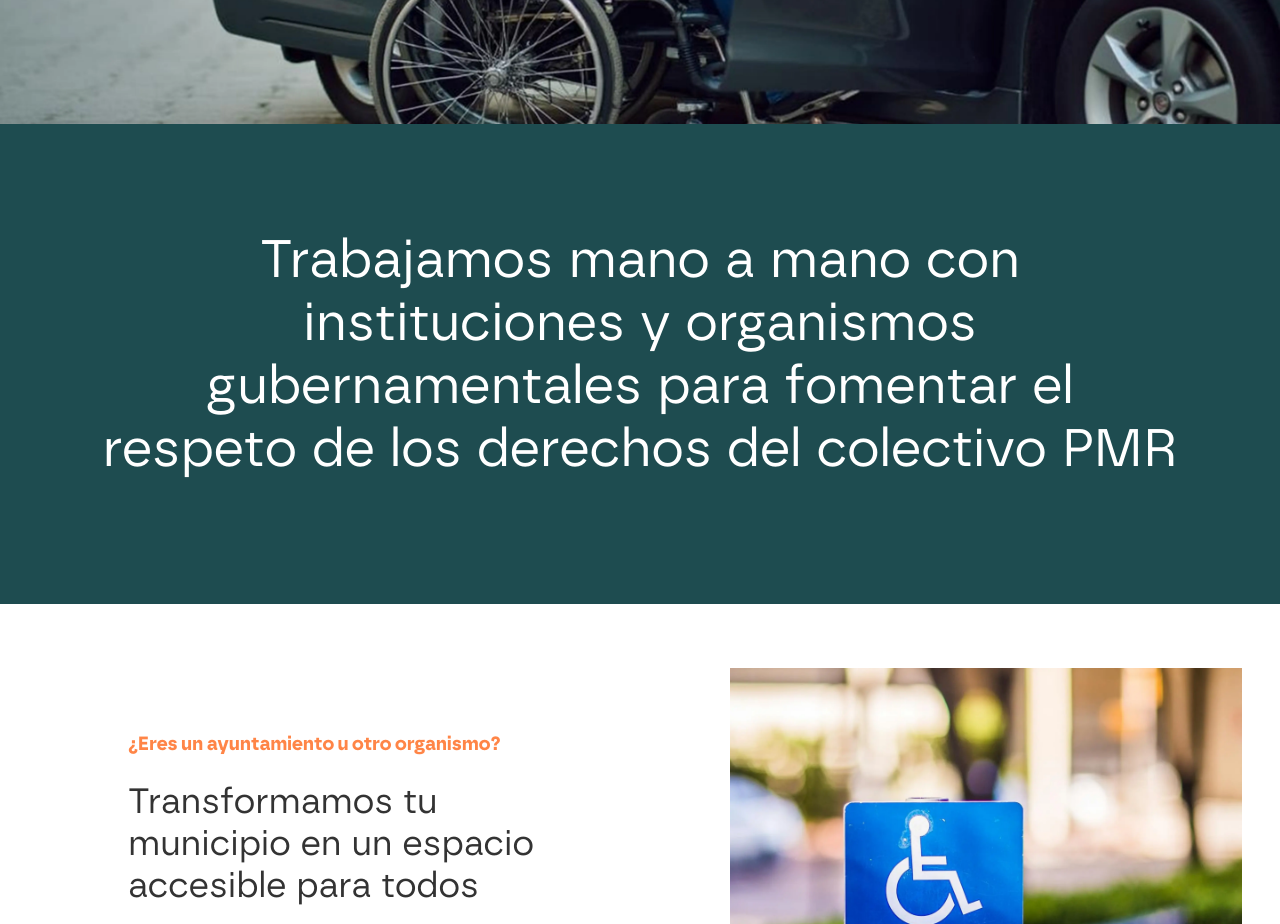
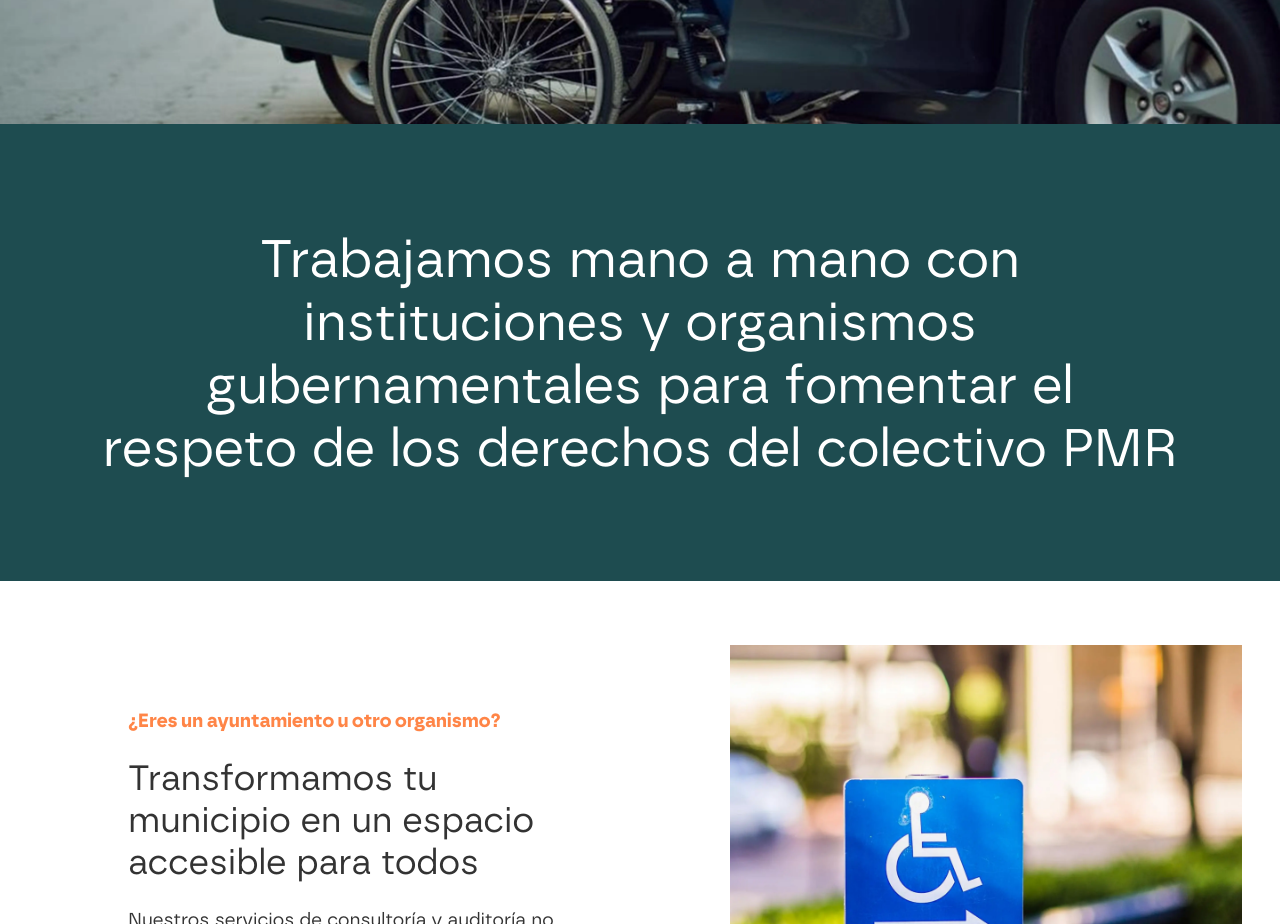
Before and after one commit to denxiik/asopmr-web, a plain HTML site: page es/index.html in a window 1280 px wide. Shown: the part 4280-5204 px from the top of the page. Drawn offline with Linux system fonts and the light colour scheme.

Commit message:
our-goal bottom padding correctoin

```diff
--- a/css/index.css
+++ b/css/index.css
@@ -282,9 +282,7 @@
 }
 
 .our-goal .title {
-    height: calc(60vh);
     font-size: 2.2rem;
-    padding: 8% 8%;
     text-align: center;
     color: var(--white);
     background-color: var(--green-aso);
@@ -292,6 +290,7 @@
 
 .our-goal .title h1 {
     font-weight: 100;
+    margin: 8% 8%;
 }
 
 /* -------------------------
```
